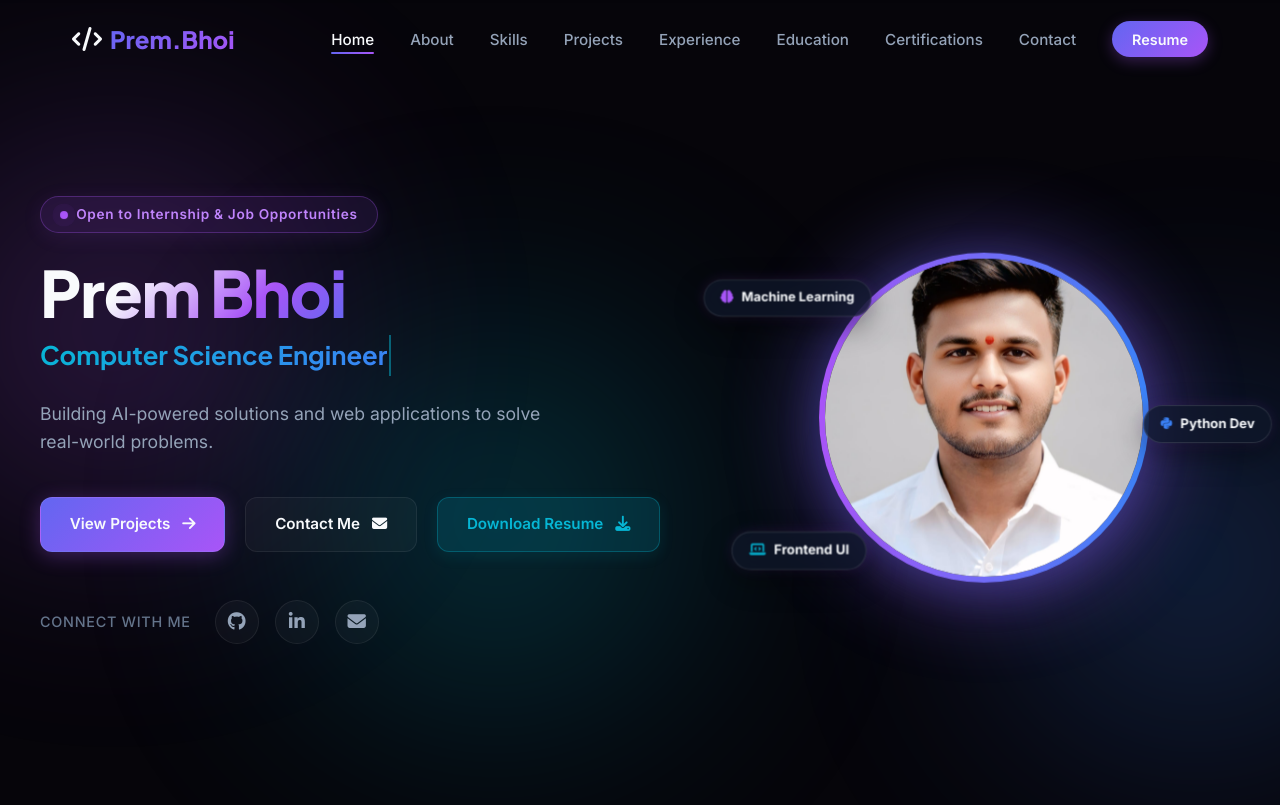
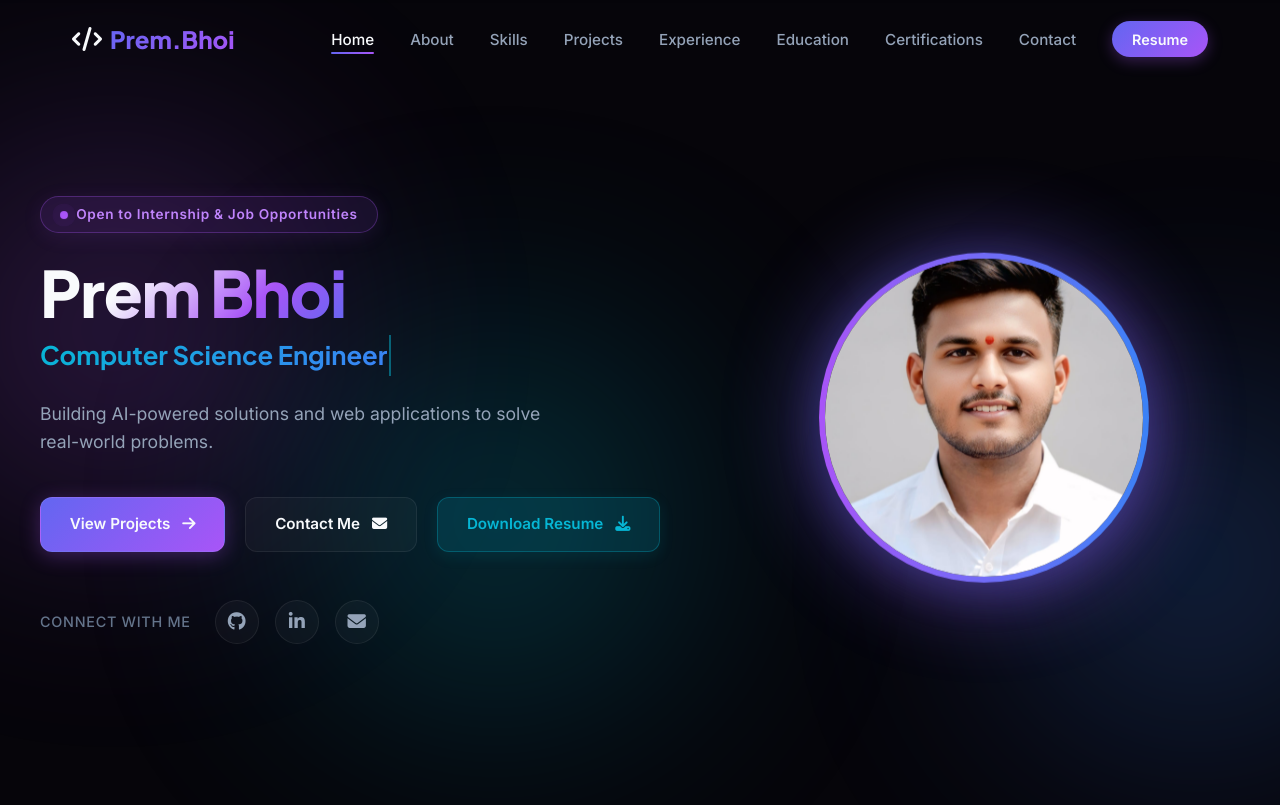
Before and after one commit to Prembhoi377/portfolio, a plain HTML site: page index.html in a window 1280 px wide. Shown: the top 805 px of the page. Drawn offline with Linux system fonts and the light colour scheme.

Commit message:
Remove floating badges to restore original clean Hero avatar design

```diff
--- a/index.html
+++ b/index.html
@@ -110,10 +110,6 @@
               alt="Prem Bhoi Profile Photo">
           </div>
         </div>
-        <!-- Floating Ambient Tech Badges -->
-        <div class="hero-float-badge float-badge-1"><i class="fa-solid fa-brain" style="color:#a855f7;"></i> Machine Learning</div>
-        <div class="hero-float-badge float-badge-2"><i class="fa-brands fa-python" style="color:#3b82f6;"></i> Python Dev</div>
-        <div class="hero-float-badge float-badge-3"><i class="fa-solid fa-laptop-code" style="color:#06b6d4;"></i> Frontend UI</div>
       </div>
     </div>
   </section>
--- a/style.css
+++ b/style.css
@@ -574,50 +574,6 @@ body::-webkit-scrollbar-thumb:hover {
 @keyframes pulse-glow {
   0% { transform: scale(0.9); opacity: 0.25; }
   100% { transform: scale(1.1); opacity: 0.45; }
-}
-
-/* Floating Tech Badges */
-.hero-float-badge {
-  position: absolute;
-  background: rgba(15, 23, 42, 0.75);
-  backdrop-filter: blur(16px);
-  -webkit-backdrop-filter: blur(16px);
-  border: 1px solid rgba(255, 255, 255, 0.12);
-  border-radius: 50px;
-  padding: 0.45rem 1rem;
-  font-size: 0.8rem;
-  font-weight: 700;
-  color: var(--text-primary);
-  display: flex;
-  align-items: center;
-  gap: 0.5rem;
-  box-shadow: 0 10px 30px rgba(0, 0, 0, 0.4), 0 0 15px rgba(168, 85, 247, 0.15);
-  z-index: 5;
-  pointer-events: none;
-  animation: floatBadge 4s ease-in-out infinite alternate;
-}
-
-.float-badge-1 {
-  top: 8%;
-  left: -25px;
-  animation-delay: 0s;
-}
-
-.float-badge-2 {
-  top: 48%;
-  right: -30px;
-  animation-delay: 1.5s;
-}
-
-.float-badge-3 {
-  bottom: 2%;
-  left: 5px;
-  animation-delay: 2.5s;
-}
-
-@keyframes floatBadge {
-  0% { transform: translateY(0px) scale(1); }
-  100% { transform: translateY(-10px) scale(1.04); }
 }
 
 /* --- About Me Section --- */
```
